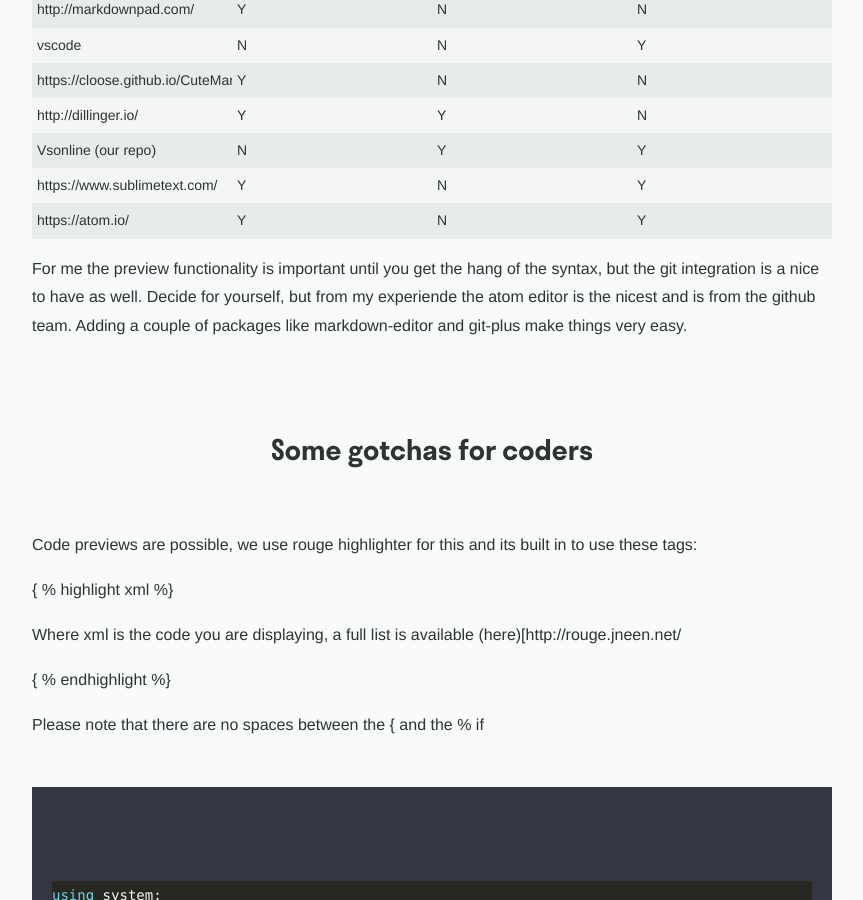
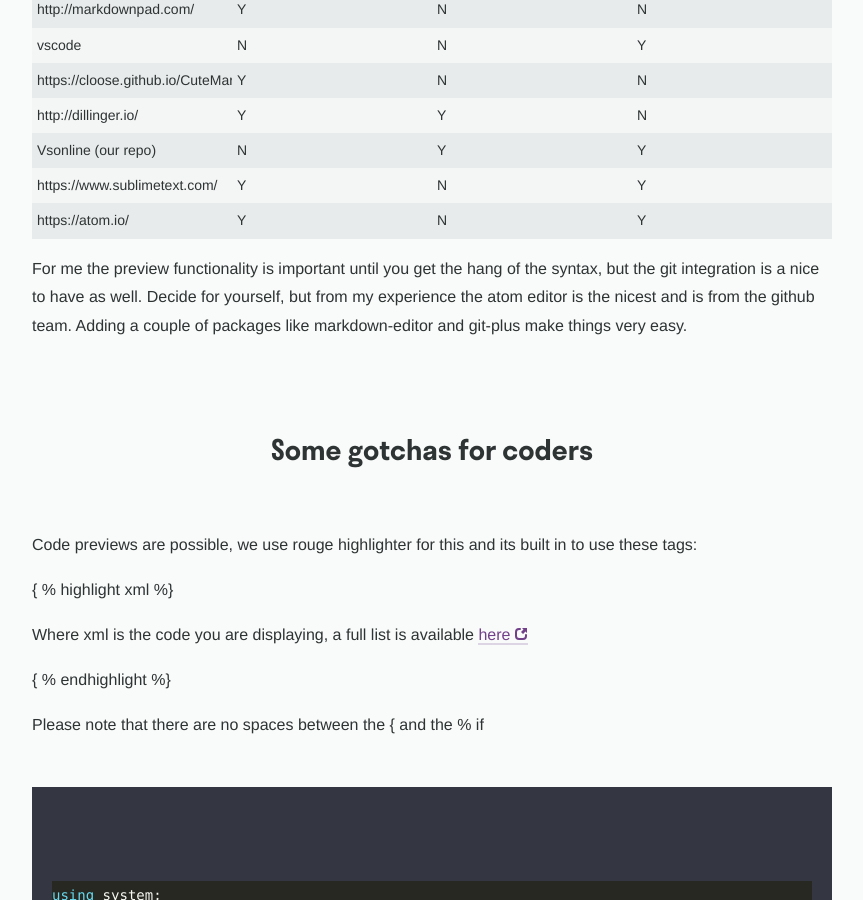
Before and after one commit to MattGough/exceedra.engineering, a Jekyll site: the page built from _guidelines/07-How-to-write-a-post.md, in a window 1280 px wide and 900 px high, scrolled down 1025 px. Shown: the whole window, without its empty margins (208-1071 px from the left). Built offline with Jekyll 4.4.1, drawn with Linux system fonts in a browser that asks for light colours; nearby versions of some CDN libraries.

Commit message:
updated content

```diff
--- a/_guidelines/07-How-to-write-a-post.md
+++ b/_guidelines/07-How-to-write-a-post.md
@@ -34,7 +34,7 @@
 | https://atom.io/ | Y | N | Y |
 
 For me the preview functionality is important until you get the hang of the syntax, but the git integration is a nice to have as well.
-Decide for yourself, but from my experiende the atom editor is the nicest and is from the github team. Adding a couple of packages like markdown-editor and git-plus make things very easy.
+Decide for yourself, but from my experience the atom editor is the nicest and is from the github team. Adding a couple of packages like markdown-editor and git-plus make things very easy.
 
 
 
@@ -44,7 +44,7 @@
 
 { % highlight xml %}
 
-Where xml is the code you are displaying, a full list is available (here)[http://rouge.jneen.net/
+Where xml is the code you are displaying, a full list is available [here](http://rouge.jneen.net/)
 
 { % endhighlight %}
 
```
Also changed, not shown: _guidelines/06-internal-apps.md (+2 -2 lines).
